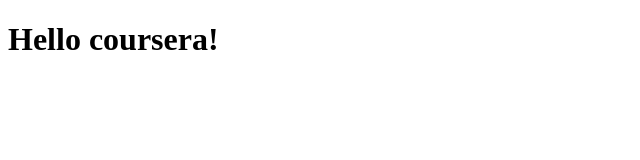
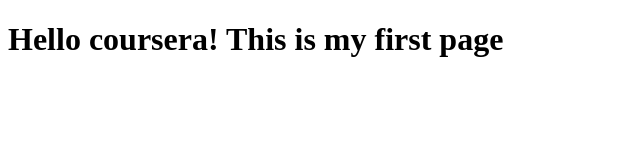
Before and after one commit to rafa05/COURSE, a plain HTML site: page index.html in a window 1280 px wide. Shown: the whole page, without its empty margins (0-640 px from the left). Drawn offline with Linux system fonts and the light colour scheme.

Commit message:
Update index.html

```diff
--- a/index.html
+++ b/index.html
@@ -1,9 +1,9 @@
 <!DOCTYPE html>
 <html>
 <head>
-	<title>hello coursera! this is my first web page</title>
+	<title>hello coursera!</title>
 </head>
 <body>
-<h1>Hello coursera!</h1>
+<h1>Hello coursera! This is my first page</h1>
 </body>
 </html>
```
